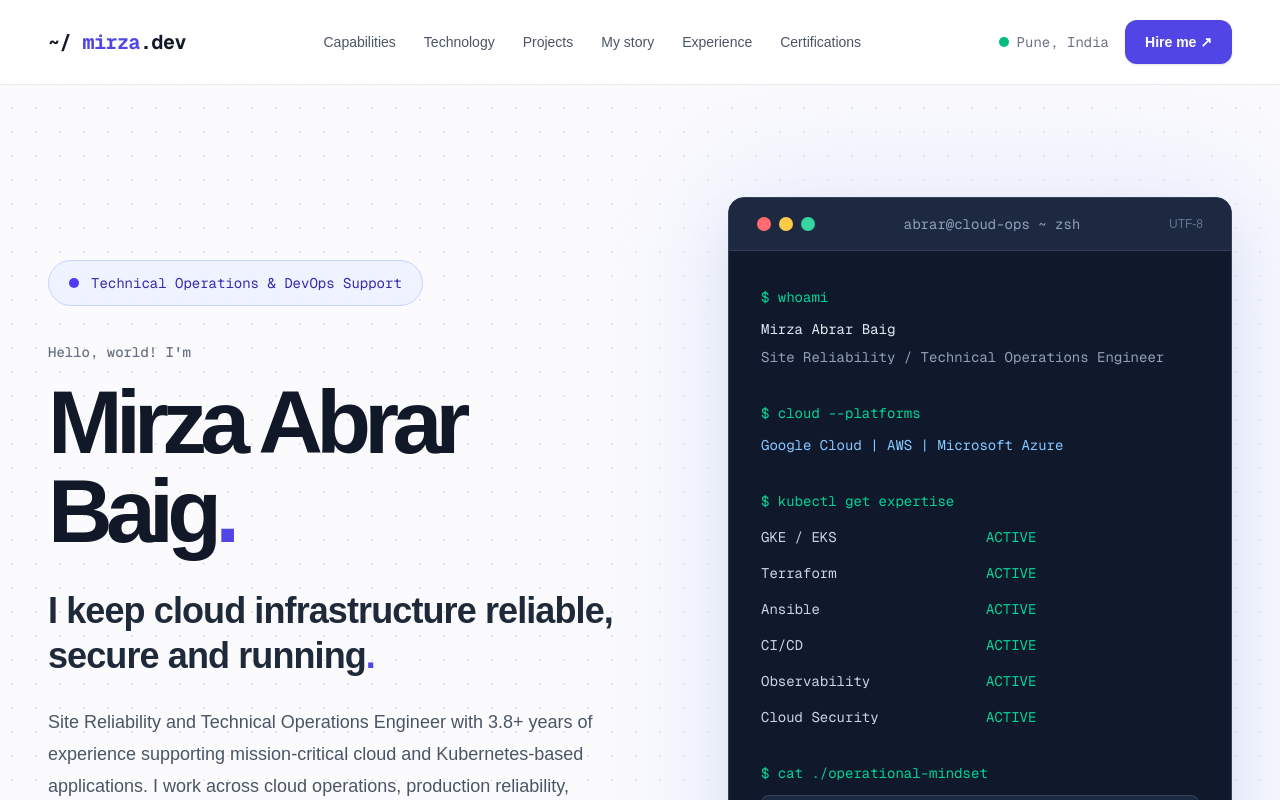
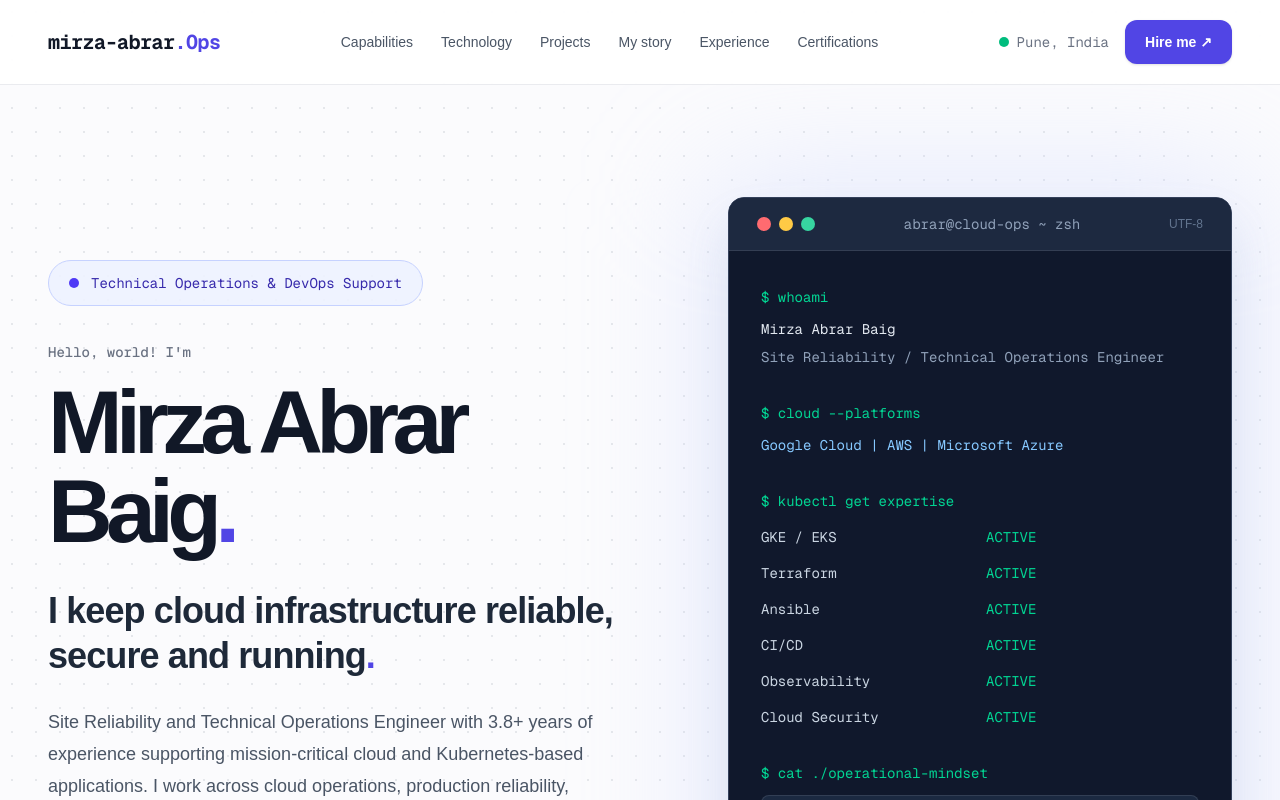
Before and after one commit to mirza8778/mirza-abrar-portfolio, a Next.js app: page / in a window 1280 px wide. Shown: the top 800 px of the page. Built offline with nearby package versions, Linux system fonts and the light colour scheme.

Commit message:
style: update portfolio branding to mirza-abrar.Ops

```diff
--- a/src/app/page.tsx
+++ b/src/app/page.tsx
@@ -197,7 +197,7 @@ export default function Home() {
             href="#top"
             className="shrink-0 font-mono text-xl font-bold tracking-tight"
           >
-            ~/ <span className="text-[#5145e5]">mirza</span>.dev
+            mirza-abrar<span className="text-[#5145e5]">.Ops</span>
           </a>
 
           <div className="hidden items-center gap-7 text-sm font-medium text-gray-600 xl:flex">
@@ -880,7 +880,7 @@ export default function Home() {
         <div className="mx-auto flex max-w-[1500px] flex-col gap-6 px-6 py-9 sm:flex-row sm:items-center sm:justify-between lg:px-12">
           <div>
             <a href="#top" className="font-mono text-lg font-bold">
-              ~/ <span className="text-[#5145e5]">mirza</span>.dev
+              mirza-abrar<span className="text-[#5145e5]">.Ops</span>
             </a>
             <p className="mt-2 text-xs text-gray-500">
               Technical Operations · DevOps · SRE
```
